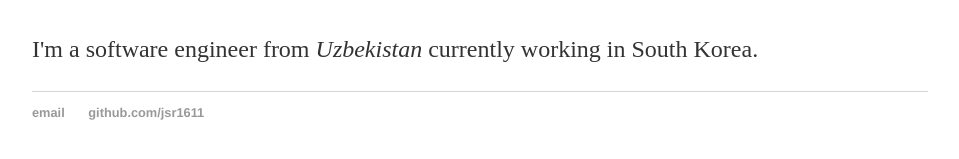
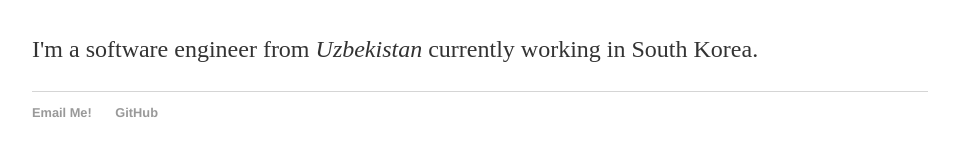
Before and after one commit to jsr1611/jsr1611.github.io, a Jekyll site: the page built from index.html, in a window 1280 px wide. Shown: the part 164-323 px from the top of the page, without its empty margins (160-1119 px from the left). Built offline with Jekyll 4.4.1, drawn with Linux system fonts in a browser that asks for light colours.

Commit message:
Update default.html

```diff
--- a/_layouts/default.html
+++ b/_layouts/default.html
@@ -24,8 +24,8 @@
 			</div><!-- /.container -->
 			<footer>
 	    		<ul>
-	        		<li><a href="mailto:jumanazarsaidov@gmail.com">email</a></li>
-	        		<li><a href="https://github.com/jsr1611">github.com/jsr1611</a></li>
+	        		<li><a href="mailto:jumanazarsaidov@gmail.com">Email Me!</a></li>
+	        		<li><a href="https://github.com/jsr1611">GitHub</a></li>
 				</ul>
 			</footer>
 		</body>
```
